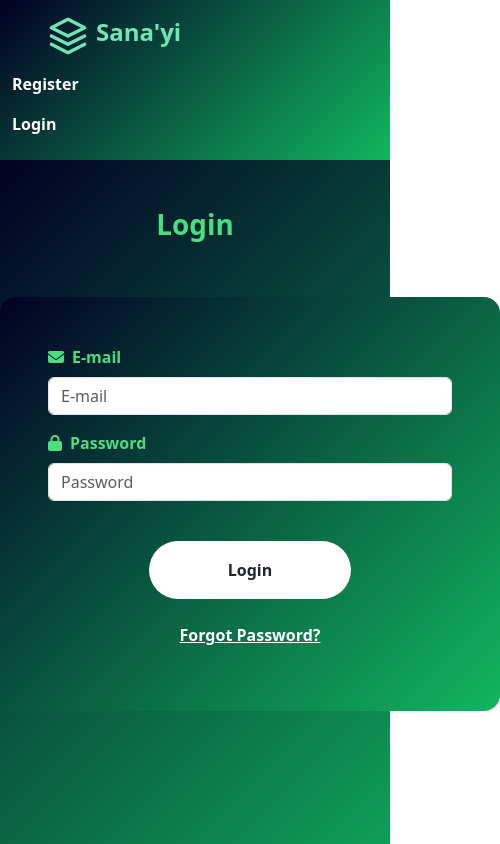
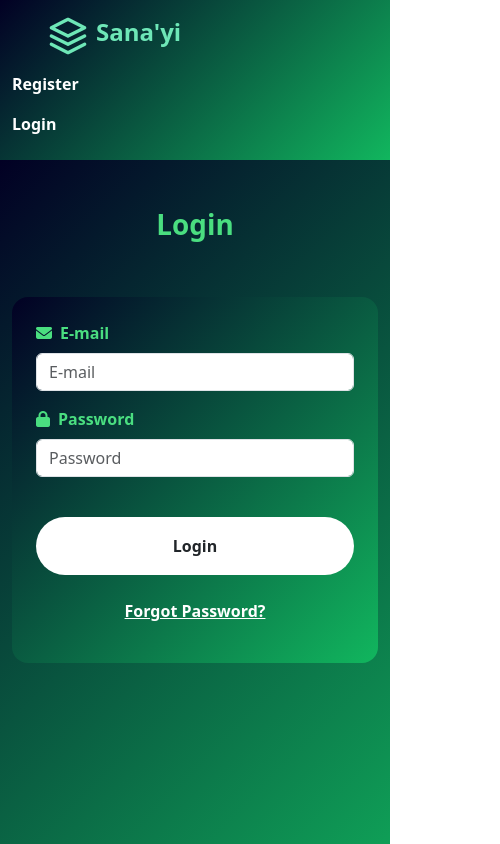
Before and after one commit to 3bd-elra7man/sanayi, a React (Create React App) app in the folder frontend/: page /login in a window 390 px wide. Shown: the top 844 px of the page, 500 px wide, since content can reach past the window. Built offline with nearby package versions, Linux system fonts and the light colour scheme.

Commit message:
fixed login page mobile view

```diff
--- a/frontend/src/Components/Login/Index.jsx
+++ b/frontend/src/Components/Login/Index.jsx
@@ -1,29 +1,56 @@
-import React, { useContext } from 'react'
+import React, { useContext } from 'react';
 import { Link } from 'react-router-dom';
-import './login.css'
+import './login.css';
 import { GovernomentContext } from '../Context/GovernorateContext';
+
 export default function Login() {
-  let {errormsg, user, setUser, logIn, loading} = useContext(GovernomentContext);
+  let { errormsg, user, setUser, logIn, loading } = useContext(GovernomentContext);
 
-    JSON.stringify(user);
-    function getData(e){
+  function getData(e) {
     setUser({
       ...user,
       [e.target.name]: e.target.value,
     });
   }
+
   return (
-      <div className='log vh-100'>
-        <h1 className="text-center fw-bold py-5 headLine headLine">Login</h1>
-        <div className="loginForm p-5 wrapper rounded-4 mx-auto">
-          {errormsg?.length? <h3 className='alert alert-danger'>{errormsg}</h3>:""}
+    <div className="log vh-100">
+      <h1 className="py-5 text-center fw-bold headLine">Login</h1>
+      <div className="container">
+        <div className="p-4 mx-auto loginForm p-md-5 rounded-4">
+          {errormsg?.length ? <h3 className="alert alert-danger">{errormsg}</h3> : ""}
           <form onSubmit={logIn}>
-            <label className='form-label  headLine fw-bold' htmlFor="email"><i class="fa-solid fa-envelope me-2"></i>E-mail</label>
-            <input onChange={getData} className='form-control mb-3' type="email" id='email' name='email' placeholder="E-mail" />
-            <label className='form-label  headLine fw-bold' htmlFor="password"><i class="fa-solid fa-lock me-2"></i>Password</label>
-            <input onChange={getData} className='form-control mb-3' type="password" id='password' name='password' placeholder="Password" />
+            <div className="mb-3">
+              <label className="form-label headLine fw-bold" htmlFor="email">
+                <i className="fa-solid fa-envelope me-2"></i>E-mail
+              </label>
+              <input
+                onChange={getData}
+                className="form-control"
+                type="email"
+                id="email"
+                name="email"
+                placeholder="E-mail"
+              />
+            </div>
+            <div className="mb-3">
+              <label className="form-label headLine fw-bold" htmlFor="password">
+                <i className="fa-solid fa-lock me-2"></i>Password
+              </label>
+              <input
+                onChange={getData}
+                className="form-control"
+                type="password"
+                id="password"
+                name="password"
+                placeholder="Password"
+              />
+            </div>
             <div className="d-flex justify-content-center">
-            <button type='submit' className="sub-Btn fw-bold btn bg-white rounded-5 w-50 p-3 mt-4">
+              <button
+                type="submit"
+                className="p-3 mt-4 bg-white sub-Btn fw-bold btn rounded-5 w-50 w-md-25"
+              >
                 {loading ? (
                   <div className="spinner-border text-dark" role="status">
                     <span className="sr-only">Loading...</span>
@@ -34,14 +61,15 @@ export default function Login() {
               </button>
             </div>
           </form>
-          <div className="card-footer mt-4 text-center">
+          <div className="mt-4 text-center card-footer">
             <p className="text-white">
-                        <Link to={"/forgotpassword"} className="fw-bold text-white">
+              <Link to={"/forgotpassword"} className="text-white fw-bold">
                 Forgot Password?
               </Link>
             </p>
           </div>
         </div>
       </div>
-    )
+    </div>
+  );
 }
--- a/frontend/src/Components/Login/login.css
+++ b/frontend/src/Components/Login/login.css
@@ -1,16 +1,40 @@
-.log{
+.log {
   background: rgb(2,0,36);
   background: linear-gradient(135deg, rgba(2,0,36,1) 0%, rgba(17,182,94,1) 100%, rgba(76,108,54,1) 100%);
   background-size: cover;
+  min-height: 100vh;
 }
-    .loginForm{
-       width: 500px;
+
+.headLine {
+  color: #4ade80;
+}
+
+.loginForm {
   background: linear-gradient(135deg, rgba(2,0,36,1) 0%, rgba(17,182,94,1) 100%, rgba(76,108,54,1) 100%);
+  max-width: 100%; /* Prevent overflow on small screens */
 }
-    .sub-Btn:hover{
+
+.sub-Btn:hover {
   background: rgba(2, 27, 14, 0.3) !important;
   color: #fff;
 }
-    .spinner-border:hover{
+
+.spinner-border:hover {
   color: white !important;
 }
+
+/* Responsive adjustments */
+@media (max-width: 767px) {
+  .loginForm {
+    padding: 1.5rem !important; /* Reduce padding on mobile */
+  }
+  .sub-Btn {
+    width: 100% !important; /* Full width on mobile */
+  }
+}
+
+@media (min-width: 768px) {
+  .loginForm {
+    max-width: 500px; /* Match original width on larger screens */
+  }
+}
```
Lines whose indentation alone changed are shown as unchanged.
